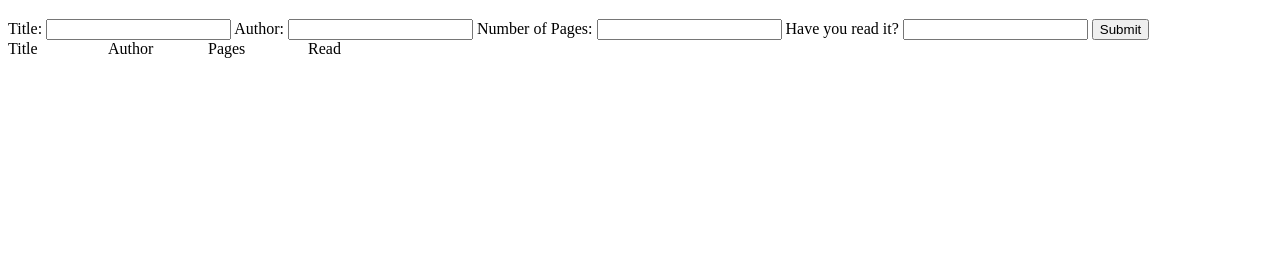
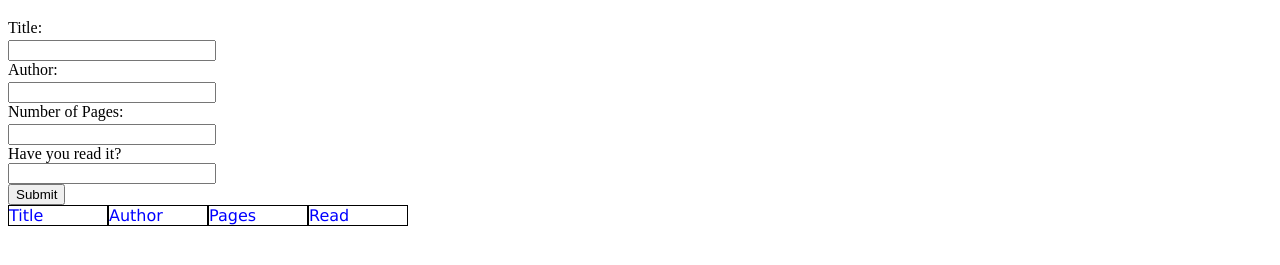
Before and after one commit to connorzalud/libraryapp, a plain HTML site: page index.html in a window 1280 px wide. Shown: the part 61-326 px from the top of the page. Drawn offline with Linux system fonts and the light colour scheme.

Commit message:
minor styling

```diff
--- a/styles.css
+++ b/styles.css
@@ -1,4 +1,28 @@
+.form-input{
+    display:grid;
+    grid-template-rows: repeat(5,1fr);
+}
+
 .library-container{
     display:grid;
     grid-template-columns: repeat(4,100px);
 }
+
+.submit{
+    width:fit-content
+}
+
+.form-input input{
+    width:200px;
+}
+
+.book-row{
+    color:red;
+    border:1px solid black;
+}
+
+.header-row{
+    color:blue;
+    border:1px solid black;
+    font-family: 'Lucida Sans', 'Lucida Sans Regular', 'Lucida Grande', 'Lucida Sans Unicode', Geneva, Verdana, sans-serif;
+}
```
